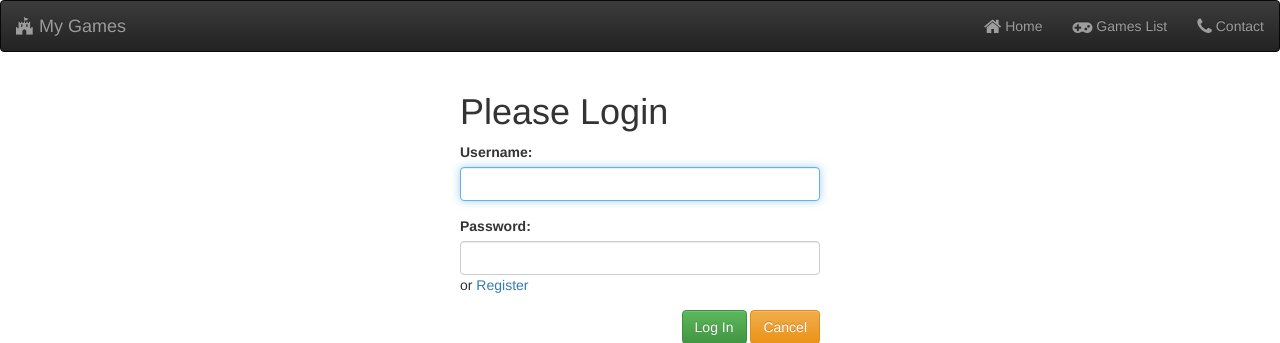
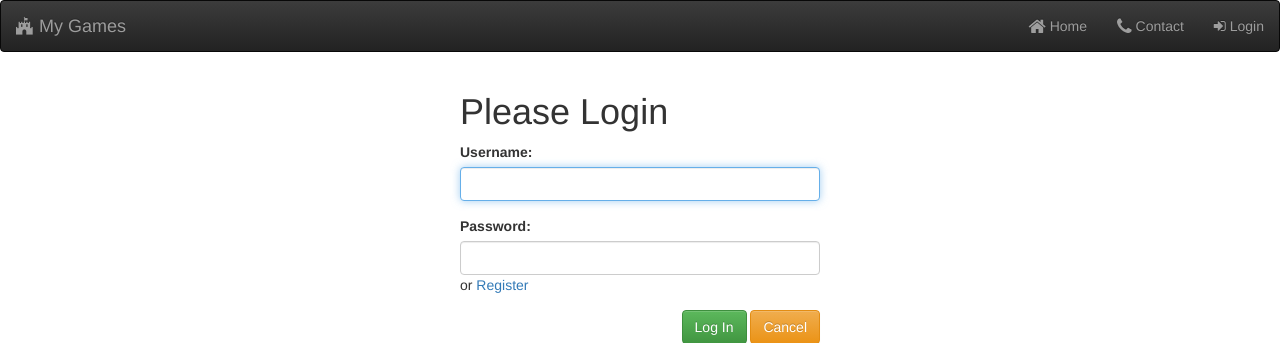
Before and after one commit to CentennialCollege/COMP308-W2017-Lesson6A, a Node server app: page /login in a window 1280 px wide. Shown: the top 343 px of the page. Run offline with Node 20, Linux system fonts and the light colour scheme; some libraries are stand-ins or nearby versions.

Commit message:
updated Navbar to show login and logout

```diff
--- a/server/routes/index.js
+++ b/server/routes/index.js
@@ -22,17 +22,10 @@ function requireAuth(req, res, next) {
 
 /* GET home page. wildcard */
 router.get('/', (req, res, next) => {
-  let name = '';
-  console.log("user: " + req.user);
-  if(typeof req.user != 'undefined') {
-    name = req.user.displayName;
-    console.log("user: " + req.user);
-  }
-
   res.render('content/index', {
     title: 'Home',
-    games: '',
-    displayName: name
+    displayName: req.user ? req.user.displayName : '',
+    games: ''
    });
 });
 
--- a/server/views/partials/header.ejs
+++ b/server/views/partials/header.ejs
@@ -32,12 +32,15 @@
         <% } else { %>
           <li><a href="/"><i class="fa fa-home fa-lg"></i> Home</a></li>
         <% } %>
-        <% if(title == "Games") { %>
-         <li class="active"><a href="/games"><i class="fa fa-gamepad fa-lg">
-         </i> Games List</a></li>
-        <% } else { %>
-          <li><a href="/games"><i class="fa fa-gamepad fa-lg">
+
+        <% if(displayName) { %>
+          <% if(title == "Games") { %>
+          <li class="active"><a href="/games"><i class="fa fa-gamepad fa-lg">
           </i> Games List</a></li>
+          <% } else { %>
+            <li><a href="/games"><i class="fa fa-gamepad fa-lg">
+            </i> Games List</a></li>
+          <% } %>
         <% } %>
 
         <% if(title == "Contact") { %>
@@ -48,6 +51,9 @@
 
         <% if(displayName) { %>
           <li class="navbar-text"><i class="fa fa-user"></i> Welcome, <%= displayName %></li>
+          <li><a href="/logout"><i class="fa fa-sign-out"></i> Logout</a></li>
+        <% } else { %>
+          <li><a href="/login"><i class="fa fa-sign-in"></i> Login</a></li>
         <% } %>
       </ul>
     </div><!-- /.navbar-collapse -->
```
